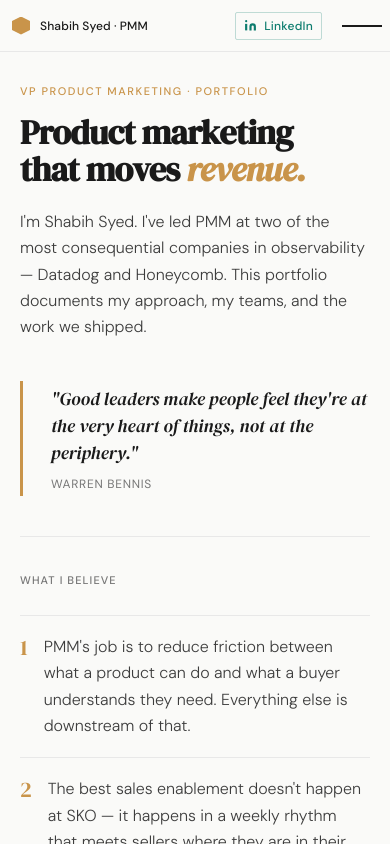
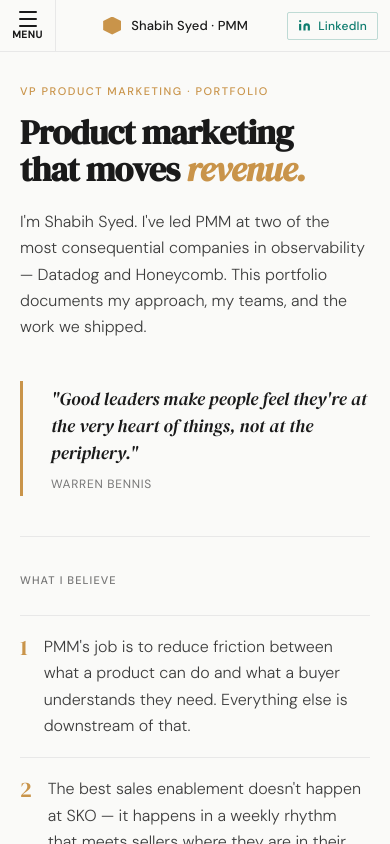
Before and after one commit to shabdub-builder/pmm-portfolio, a plain HTML site: page index.html in a window 390 px wide. Drawn offline with Linux system fonts and the light colour scheme.

Commit message:
Add files via upload

```diff
--- a/index.html
+++ b/index.html
@@ -209,13 +209,25 @@ a{color:inherit;text-decoration:none;}
 
 /* ── MOBILE HAMBURGER ── */
 .mob-menu-btn{
-  display:none;align-items:center;justify-content:center;
-  width:40px;height:40px;background:none;border:none;cursor:pointer;
-  flex-shrink:0;
+  display:none;flex-direction:column;align-items:center;justify-content:center;gap:3px;
+  width:56px;height:52px;background:none;border:none;border-right:1px solid var(--rule);
+  cursor:pointer;flex-shrink:0;padding:0;
 }
-.mob-menu-btn span{display:block;width:20px;height:2px;background:var(--ink);margin:4px 0;transition:all 0.25s;}
+.mob-bars{display:flex;flex-direction:column;align-items:center;gap:5px;}
+.mob-menu-btn .bar{
+  display:block;width:18px;height:2px;background:var(--ink);
+  border-radius:1px;transition:transform 0.25s, opacity 0.2s;
+  transform-origin:center;
+}
+.mob-menu-label{font-family:var(--sans);font-size:10px;font-weight:600;color:var(--ink);letter-spacing:0.07em;text-transform:uppercase;line-height:1;}
+.mob-menu-btn.open .mob-bars .bar:nth-child(1){transform:translateY(7px) rotate(45deg);}
+.mob-menu-btn.open .mob-bars .bar:nth-child(2){opacity:0;}
+.mob-menu-btn.open .mob-bars .bar:nth-child(3){transform:translateY(-7px) rotate(-45deg);}
+.mob-menu-btn.open span:nth-child(1){transform:translateY(7px) rotate(45deg);}
+.mob-menu-btn.open span:nth-child(2){opacity:0;}
+.mob-menu-btn.open span:nth-child(3){transform:translateY(-7px) rotate(-45deg);}
 .mob-overlay{
-  display:none;position:fixed;inset:0;background:rgba(0,0,0,0.35);z-index:150;
+  display:none;position:fixed;inset:0;background:rgba(0,0,0,0.4);z-index:150;
 }
 .mob-overlay.open{display:block;}
 
@@ -223,11 +235,11 @@ a{color:inherit;text-decoration:none;}
 @media(max-width:680px){
 
   /* Topbar */
-  .topbar{padding:0 8px 0 0;height:52px;}
-  .tb-brand{width:auto;border-right:none;padding:0 0 0 12px;font-size:12px;}
+  .topbar{padding:0 12px 0 0;height:52px;}
+  .tb-brand{width:auto;border-right:none;padding:0 0 0 8px;font-size:13px;}
   .tb-date{display:none;}
-  .tb-li span:last-child{display:none;}/* hide "LinkedIn" text, keep icon */
-  .tb-li{padding:5px 8px;}
+  .tb-li span:last-child{display:none;}
+  .tb-li{padding:5px 10px;}
   .mob-menu-btn{display:flex;}
 
   /* Sidebar — slide in from left */
@@ -284,6 +296,10 @@ a{color:inherit;text-decoration:none;}
 <body>
 
 <nav class="topbar">
+  <button class="mob-menu-btn" id="mob-menu-btn" onclick="toggleNav()" aria-label="Menu">
+    <div class="mob-bars"><span class="bar"></span><span class="bar"></span><span class="bar"></span></div>
+    <span class="mob-menu-label">Menu</span>
+  </button>
   <div class="tb-brand">
     <div class="tb-hex"></div>
     Shabih Syed · PMM
@@ -294,9 +310,6 @@ a{color:inherit;text-decoration:none;}
       LinkedIn
     </a>
     <span class="tb-date">Portfolio · 2025–2026</span>
-    <button class="mob-menu-btn" onclick="toggleNav()" aria-label="Menu">
-      <span></span><span></span><span></span>
-    </button>
   </div>
 </nav>
 
@@ -1274,10 +1287,12 @@ a{color:inherit;text-decoration:none;}
 function toggleNav() {
   document.getElementById('sidebar').classList.toggle('open');
   document.getElementById('mob-overlay').classList.toggle('open');
+  document.getElementById('mob-menu-btn').classList.toggle('open');
 }
 function closeNav() {
   document.getElementById('sidebar').classList.remove('open');
   document.getElementById('mob-overlay').classList.remove('open');
+  document.getElementById('mob-menu-btn').classList.remove('open');
 }
 
 function nav(id, tab) {
```
